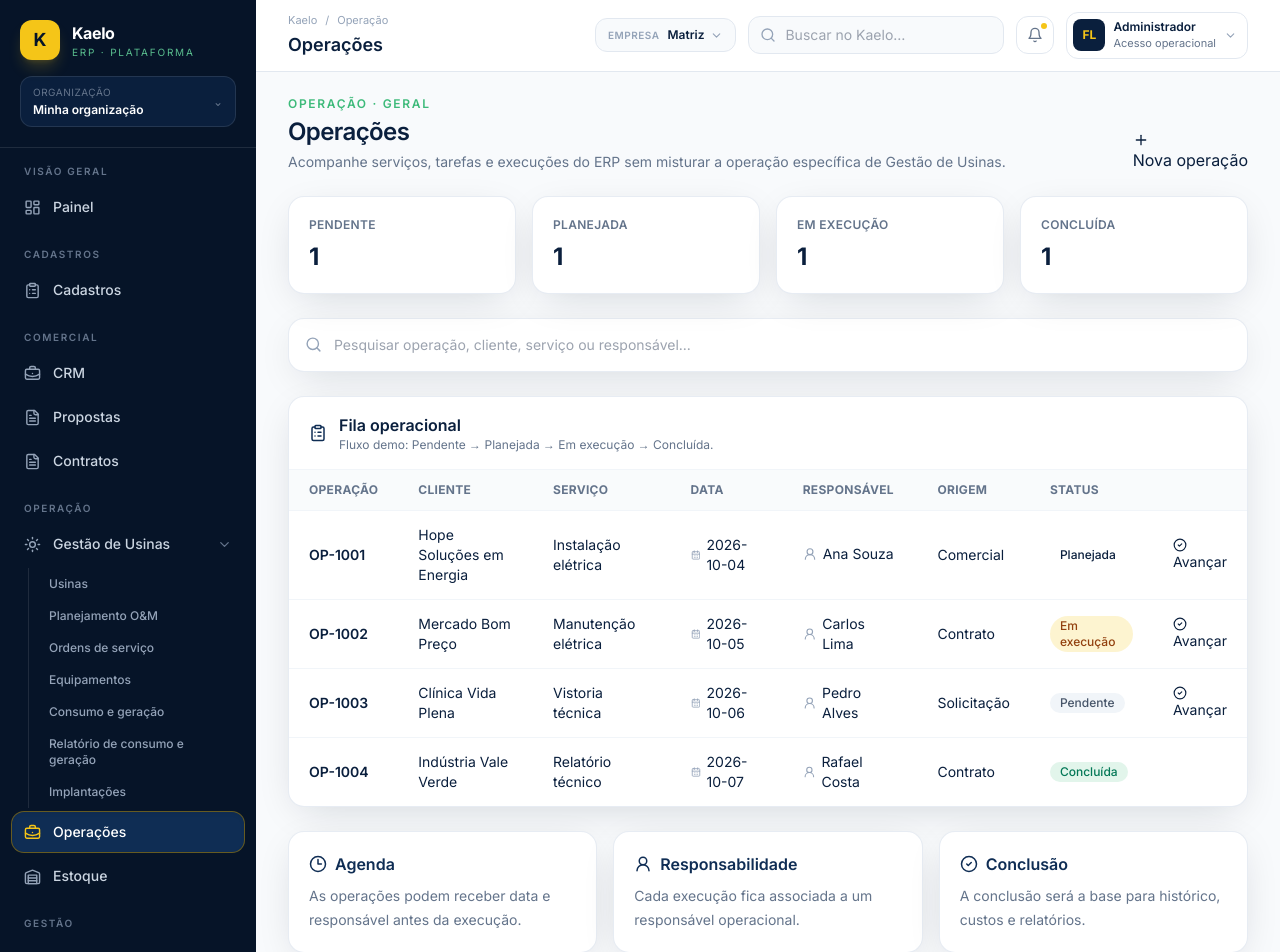
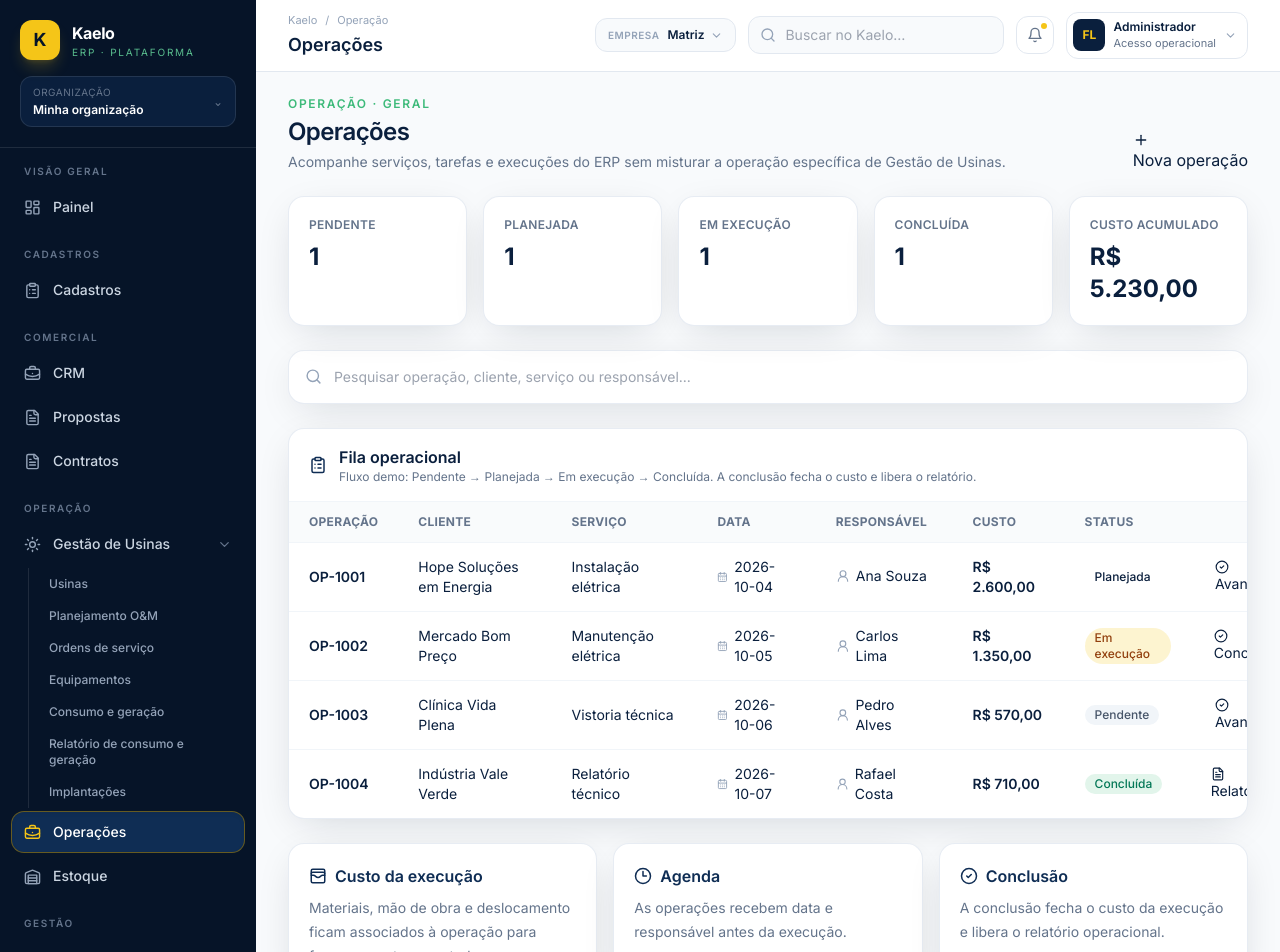
Before and after one commit to consultorfernandolima-cmyk/kaelo, a React (Vite) app: page /operacoes in a window 1280 px wide. Shown: the top 952 px of the page. Built offline with nearby package versions, Linux system fonts and the light colour scheme.

Commit message:
feat: fechar operacao com custos e relatorio

```diff
--- a/src/modules/operacoes/OperacoesPage.jsx
+++ b/src/modules/operacoes/OperacoesPage.jsx
@@ -1,20 +1,29 @@
 import { useMemo, useState } from 'react'
-import { CalendarDays, CheckCircle2, ClipboardList, Clock3, Plus, Search, UserRound } from 'lucide-react'
+import { CalendarDays, CheckCircle2, ClipboardList, Clock3, FileText, Plus, Search, UserRound, WalletCards, X } from 'lucide-react'
 import { StatusBadge } from '../../components/ui.jsx'
 
 const initialOrders = [
-  { id: 'OP-1001', cliente: 'Hope Soluções em Energia', servico: 'Instalação elétrica', data: '2026-10-04', responsavel: 'Ana Souza', status: 'Planejada', origem: 'Comercial' },
-  { id: 'OP-1002', cliente: 'Mercado Bom Preço', servico: 'Manutenção elétrica', data: '2026-10-05', responsavel: 'Carlos Lima', status: 'Em execução', origem: 'Contrato' },
-  { id: 'OP-1003', cliente: 'Clínica Vida Plena', servico: 'Vistoria técnica', data: '2026-10-06', responsavel: 'Pedro Alves', status: 'Pendente', origem: 'Solicitação' },
-  { id: 'OP-1004', cliente: 'Indústria Vale Verde', servico: 'Relatório técnico', data: '2026-10-07', responsavel: 'Rafael Costa', status: 'Concluída', origem: 'Contrato' },
+  { id: 'OP-1001', cliente: 'Hope Soluções em Energia', servico: 'Instalação elétrica', data: '2026-10-04', responsavel: 'Ana Souza', status: 'Planejada', origem: 'Comercial', custoMateriais: 620, custoMaoObra: 1800, custoDeslocamento: 180, valorFaturavel: 3200 },
+  { id: 'OP-1002', cliente: 'Mercado Bom Preço', servico: 'Manutenção elétrica', data: '2026-10-05', responsavel: 'Carlos Lima', status: 'Em execução', origem: 'Contrato', custoMateriais: 280, custoMaoObra: 950, custoDeslocamento: 120, valorFaturavel: 1500 },
+  { id: 'OP-1003', cliente: 'Clínica Vida Plena', servico: 'Vistoria técnica', data: '2026-10-06', responsavel: 'Pedro Alves', status: 'Pendente', origem: 'Solicitação', custoMateriais: 0, custoMaoObra: 480, custoDeslocamento: 90, valorFaturavel: 900 },
+  { id: 'OP-1004', cliente: 'Indústria Vale Verde', servico: 'Relatório técnico', data: '2026-10-07', responsavel: 'Rafael Costa', status: 'Concluída', origem: 'Contrato', custoMateriais: 0, custoMaoObra: 650, custoDeslocamento: 60, valorFaturavel: 1200 },
 ]
 
 const statuses = ['Pendente', 'Planejada', 'Em execução', 'Concluída']
+
+function totalCost(item) {
+  return Number(item.custoMateriais || 0) + Number(item.custoMaoObra || 0) + Number(item.custoDeslocamento || 0)
+}
+
+function money(value) {
+  return 'R$ ' + Number(value || 0).toLocaleString('pt-BR', { minimumFractionDigits: 2 })
+}
 
 export default function OperacoesPage() {
   const [items, setItems] = useState(initialOrders)
   const [search, setSearch] = useState('')
   const [showForm, setShowForm] = useState(false)
+  const [report, setReport] = useState(null)
 
   const filtered = useMemo(() => {
     const term = search.toLowerCase()
@@ -24,6 +33,7 @@ export default function OperacoesPage() {
   }, [items, search])
 
   const summary = statuses.map((status) => ({ status, count: items.filter((item) => item.status === status).length }))
+  const totalCosts = items.reduce((sum, item) => sum + totalCost(item), 0)
 
   function advance(id) {
     setItems((current) => current.map((item) => {
@@ -31,6 +41,12 @@ export default function OperacoesPage() {
       const index = statuses.indexOf(item.status)
       return index < statuses.length - 1 ? { ...item, status: statuses[index + 1] } : item
     }))
+  }
+
+  function finishOperation(item) {
+    const finished = { ...item, status: 'Concluída', concluidaEm: new Date().toISOString().slice(0, 10) }
+    setItems((current) => current.map((row) => row.id === item.id ? finished : row))
+    setReport(finished)
   }
 
   function addOperation(event) {
@@ -47,6 +63,10 @@ export default function OperacoesPage() {
       responsavel: data.get('responsavel') || 'A definir',
       status: 'Pendente',
       origem: data.get('origem') || 'Solicitação',
+      custoMateriais: Number(data.get('custoMateriais') || 0),
+      custoMaoObra: Number(data.get('custoMaoObra') || 0),
+      custoDeslocamento: Number(data.get('custoDeslocamento') || 0),
+      valorFaturavel: Number(data.get('valorFaturavel') || 0),
     }])
     setShowForm(false)
     event.currentTarget.reset()
@@ -65,13 +85,17 @@ export default function OperacoesPage() {
         </div>
       </header>
 
-      <div className="grid gap-4 sm:grid-cols-2 lg:grid-cols-4">
+      <div className="grid gap-4 sm:grid-cols-2 lg:grid-cols-5">
         {summary.map(({ status, count }) => (
           <div key={status} className="surface-card p-5">
             <p className="text-xs font-semibold uppercase tracking-wide text-slate-500">{status}</p>
             <p className="mt-2 text-2xl font-bold text-navy-900">{count}</p>
           </div>
         ))}
+        <div className="surface-card p-5">
+          <p className="text-xs font-semibold uppercase tracking-wide text-slate-500">Custo acumulado</p>
+          <p className="mt-2 text-2xl font-bold text-navy-900">{money(totalCosts)}</p>
+        </div>
       </div>
 
       <div className="surface-card flex items-center gap-3 p-4">
@@ -84,13 +108,13 @@ export default function OperacoesPage() {
           <ClipboardList size={18} className="text-navy-800" />
           <div>
             <h3 className="font-semibold text-navy-900">Fila operacional</h3>
-            <p className="text-xs text-slate-500">Fluxo demo: Pendente → Planejada → Em execução → Concluída.</p>
+            <p className="text-xs text-slate-500">Fluxo demo: Pendente → Planejada → Em execução → Concluída. A conclusão fecha o custo e libera o relatório.</p>
           </div>
         </div>
         <div className="overflow-x-auto">
-          <table className="w-full min-w-[900px] text-left text-sm">
+          <table className="w-full min-w-[1000px] text-left text-sm">
             <thead className="border-b border-slate-100 bg-slate-50/80 text-xs uppercase tracking-wide text-slate-500">
-              <tr><th className="px-5 py-3">Operação</th><th className="px-5 py-3">Cliente</th><th className="px-5 py-3">Serviço</th><th className="px-5 py-3">Data</th><th className="px-5 py-3">Responsável</th><th className="px-5 py-3">Origem</th><th className="px-5 py-3">Status</th><th className="px-5 py-3"></th></tr>
+              <tr><th className="px-5 py-3">Operação</th><th className="px-5 py-3">Cliente</th><th className="px-5 py-3">Serviço</th><th className="px-5 py-3">Data</th><th className="px-5 py-3">Responsável</th><th className="px-5 py-3">Custo</th><th className="px-5 py-3">Status</th><th className="px-5 py-3"></th></tr>
             </thead>
             <tbody className="divide-y divide-slate-100">
               {filtered.map((item) => (
@@ -100,9 +124,14 @@ export default function OperacoesPage() {
                   <td className="px-5 py-3.5">{item.servico}</td>
                   <td className="px-5 py-3.5"><span className="inline-flex items-center gap-1.5"><CalendarDays size={14} className="text-slate-400" />{item.data}</span></td>
                   <td className="px-5 py-3.5"><span className="inline-flex items-center gap-1.5"><UserRound size={14} className="text-slate-400" />{item.responsavel}</span></td>
-                  <td className="px-5 py-3.5">{item.origem}</td>
+                  <td className="px-5 py-3.5 font-semibold">{money(totalCost(item))}</td>
                   <td className="px-5 py-3.5"><StatusBadge tone={item.status === 'Concluída' ? 'green' : item.status === 'Em execução' ? 'yellow' : item.status === 'Pendente' ? 'slate' : 'blue'}>{item.status}</StatusBadge></td>
-                  <td className="px-5 py-3.5 text-right">{item.status !== 'Concluída' && <button type="button" className="btn-secondary whitespace-nowrap" onClick={() => advance(item.id)}><CheckCircle2 size={14} /> Avançar</button>}</td>
+                  <td className="px-5 py-3.5 text-right">
+                    <div className="flex justify-end gap-2">
+                      {item.status === 'Concluída' && <button type="button" className="btn-secondary whitespace-nowrap" onClick={() => setReport(item)}><FileText size={14} /> Relatório</button>}
+                      {item.status !== 'Concluída' && <button type="button" className="btn-secondary whitespace-nowrap" onClick={() => item.status === 'Em execução' ? finishOperation(item) : advance(item.id)}>{item.status === 'Em execução' ? <><CheckCircle2 size={14} /> Concluir</> : <><CheckCircle2 size={14} /> Avançar</>}</button>}
+                    </div>
+                  </td>
                 </tr>
               ))}
             </tbody>
@@ -111,10 +140,41 @@ export default function OperacoesPage() {
       </div>
 
       <div className="grid gap-4 md:grid-cols-3">
-        <InfoCard icon={<Clock3 size={18} />} title="Agenda" text="As operações podem receber data e responsável antes da execução." />
-        <InfoCard icon={<UserRound size={18} />} title="Responsabilidade" text="Cada execução fica associada a um responsável operacional." />
-        <InfoCard icon={<CheckCircle2 size={18} />} title="Conclusão" text="A conclusão será a base para histórico, custos e relatórios." />
+        <InfoCard icon={<WalletCards size={18} />} title="Custo da execução" text="Materiais, mão de obra e deslocamento ficam associados à operação para formar o custo executado." />
+        <InfoCard icon={<Clock3 size={18} />} title="Agenda" text="As operações recebem data e responsável antes da execução." />
+        <InfoCard icon={<CheckCircle2 size={18} />} title="Conclusão" text="A conclusão fecha o custo da execução e libera o relatório operacional." />
       </div>
+
+      {report && <div className="fixed inset-0 z-50 flex items-center justify-center bg-navy-900/40 p-4">
+        <div className="w-full max-w-2xl rounded-2xl bg-white p-6 shadow-2xl">
+          <div className="flex items-start justify-between gap-4">
+            <div>
+              <p className="text-xs font-semibold uppercase tracking-[0.14em] text-solar-green">Relatório operacional</p>
+              <h3 className="mt-1 text-xl font-semibold text-navy-900">{report.id} · {report.servico}</h3>
+              <p className="mt-1 text-sm text-slate-500">{report.cliente} · {report.data} · {report.responsavel}</p>
+            </div>
+            <button type="button" className="btn-secondary" onClick={() => setReport(null)}><X size={16} /></button>
+          </div>
+          <div className="mt-6 grid gap-3 sm:grid-cols-4">
+            <Metric label="Materiais" value={report.custoMateriais} />
+            <Metric label="Mão de obra" value={report.custoMaoObra} />
+            <Metric label="Deslocamento" value={report.custoDeslocamento} />
+            <Metric label="Custo total" value={totalCost(report)} />
+          </div>
+          <div className="mt-5 grid gap-4 sm:grid-cols-2">
+            <div className="rounded-xl bg-slate-50 p-4"><p className="text-xs uppercase tracking-wide text-slate-500">Valor faturável</p><p className="mt-1 text-xl font-bold text-navy-900">{money(report.valorFaturavel)}</p></div>
+            <div className="rounded-xl bg-slate-50 p-4"><p className="text-xs uppercase tracking-wide text-slate-500">Resultado bruto demo</p><p className="mt-1 text-xl font-bold text-emerald-700">{money(Number(report.valorFaturavel || 0) - totalCost(report))}</p></div>
+          </div>
+          <div className="mt-5 rounded-xl border border-slate-100 p-4">
+            <p className="text-sm font-semibold text-navy-900">Próxima integração</p>
+            <p className="mt-1 text-sm leading-6 text-slate-500">Ao concluir a operação, este custo poderá originar o lançamento financeiro correspondente. Nesta etapa o registro continua local, sem gravar no Supabase.</p>
+          </div>
+          <div className="mt-6 flex justify-end gap-2">
+            <button type="button" className="btn-secondary" onClick={() => window.print()}><FileText size={14} /> Imprimir / PDF</button>
+            <button type="button" className="btn-primary" onClick={() => setReport(null)}>Fechar</button>
+          </div>
+        </div>
+      </div>}
 
       {showForm && <div className="fixed inset-0 z-50 flex items-center justify-center bg-navy-900/40 p-4">
         <form onSubmit={addOperation} className="w-full max-w-xl rounded-2xl bg-white p-6 shadow-2xl">
@@ -125,6 +185,10 @@ export default function OperacoesPage() {
             <label className="text-sm font-medium text-slate-700">Serviço<input name="servico" required className="mt-1 w-full rounded-xl border border-slate-200 px-3 py-2.5" /></label>
             <label className="text-sm font-medium text-slate-700">Data<input name="data" type="date" defaultValue="2026-10-08" className="mt-1 w-full rounded-xl border border-slate-200 px-3 py-2.5" /></label>
             <label className="text-sm font-medium text-slate-700">Responsável<input name="responsavel" className="mt-1 w-full rounded-xl border border-slate-200 px-3 py-2.5" /></label>
+            <label className="text-sm font-medium text-slate-700">Materiais<input name="custoMateriais" type="number" step="0.01" defaultValue="0" className="mt-1 w-full rounded-xl border border-slate-200 px-3 py-2.5" /></label>
+            <label className="text-sm font-medium text-slate-700">Mão de obra<input name="custoMaoObra" type="number" step="0.01" defaultValue="0" className="mt-1 w-full rounded-xl border border-slate-200 px-3 py-2.5" /></label>
+            <label className="text-sm font-medium text-slate-700">Deslocamento<input name="custoDeslocamento" type="number" step="0.01" defaultValue="0" className="mt-1 w-full rounded-xl border border-slate-200 px-3 py-2.5" /></label>
+            <label className="text-sm font-medium text-slate-700">Valor faturável<input name="valorFaturavel" type="number" step="0.01" defaultValue="0" className="mt-1 w-full rounded-xl border border-slate-200 px-3 py-2.5" /></label>
             <label className="text-sm font-medium text-slate-700 sm:col-span-2">Origem<select name="origem" className="mt-1 w-full rounded-xl border border-slate-200 px-3 py-2.5"><option>Solicitação</option><option>Contrato</option><option>Comercial</option><option>Interna</option></select></label>
           </div>
           <div className="mt-6 flex justify-end gap-2"><button type="button" onClick={() => setShowForm(false)} className="btn-secondary">Cancelar</button><button type="submit" className="btn-primary">Criar operação</button></div>
@@ -134,6 +198,10 @@ export default function OperacoesPage() {
   )
 }
 
+function Metric({ label, value }) {
+  return <div className="rounded-xl border border-slate-100 p-4"><p className="text-xs uppercase tracking-wide text-slate-500">{label}</p><p className="mt-1 font-semibold text-navy-900">{money(value)}</p></div>
+}
+
 function InfoCard({ icon, title, text }) {
   return <div className="surface-card p-5"><div className="flex items-center gap-2 text-navy-800">{icon}<h3 className="font-semibold">{title}</h3></div><p className="mt-2 text-sm leading-6 text-slate-500">{text}</p></div>
 }
```
